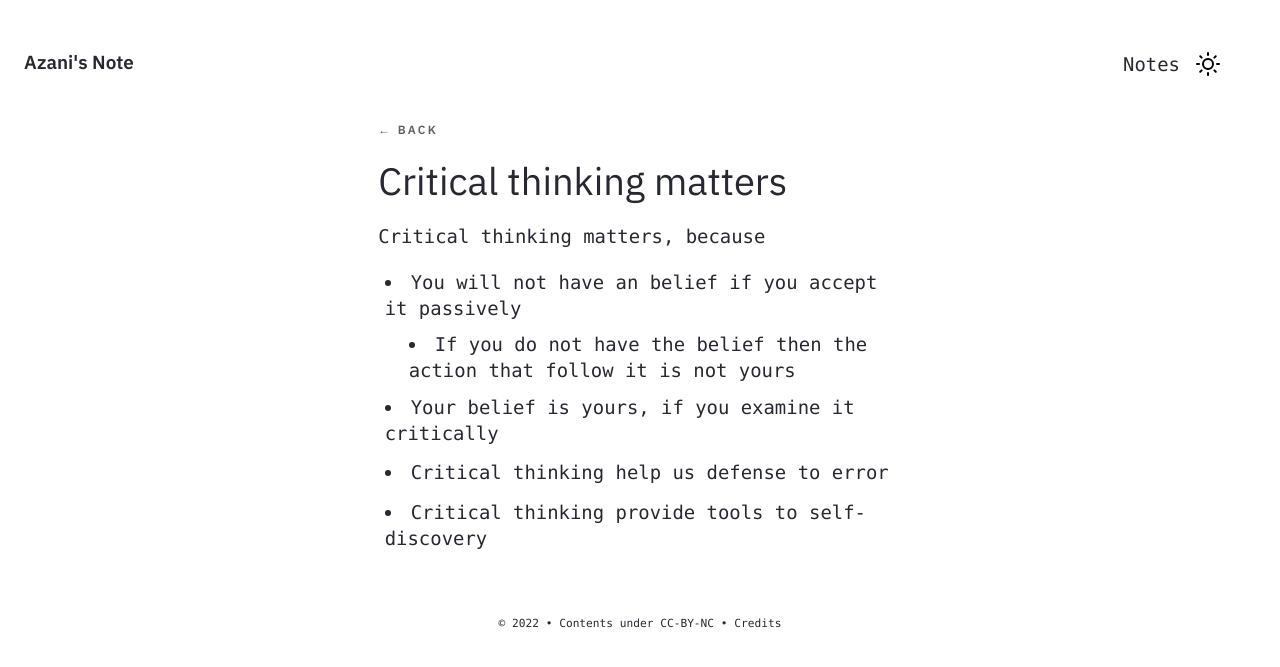
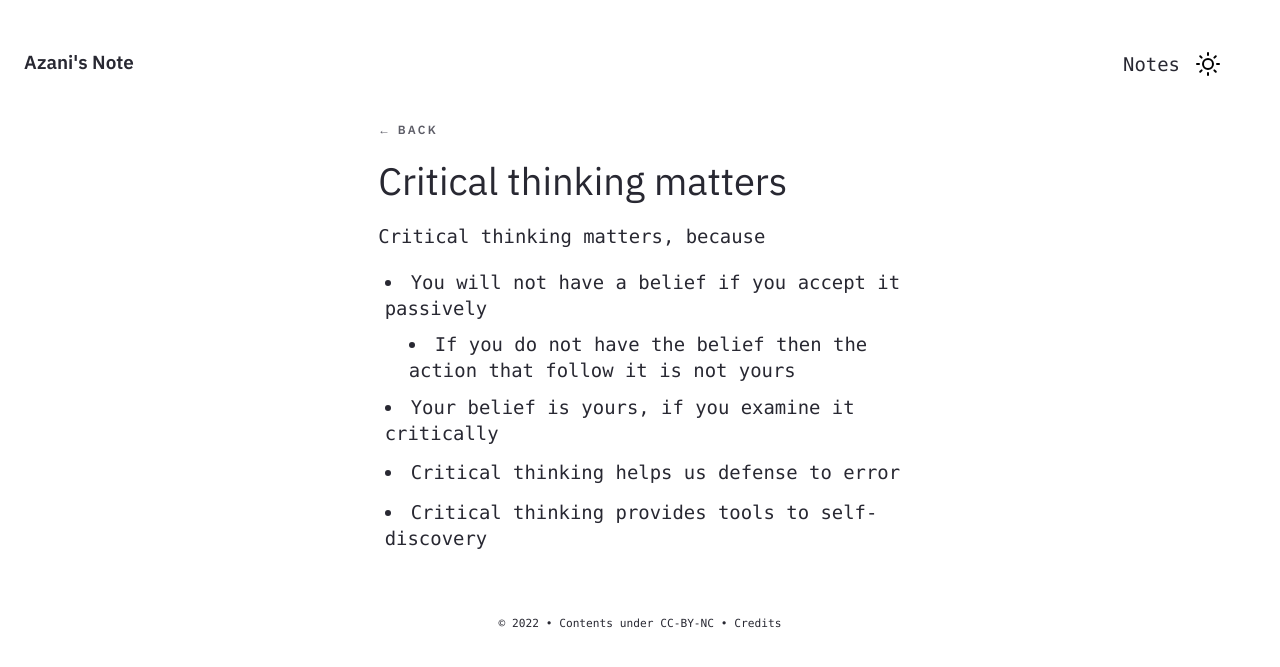
Before and after one commit to azanihs/azanihs.github.io, a Jekyll site: the page built from _notes/Public/Critical thinking matters.md, in a window 1280 px wide. Shown: the top 667 px of the page. Built offline with Jekyll 4.4.1, drawn with Linux system fonts in a browser that asks for light colours.

Commit message:
Update Critical thinking matters.md

```diff
--- a/_notes/Public/Critical thinking matters.md
+++ b/_notes/Public/Critical thinking matters.md
@@ -6,8 +6,8 @@ date : 07-07-2022
 
 Critical thinking matters, because
 
--   You will not have an belief if you accept it passively
+-   You will not have a belief if you accept it passively
     -   If you do not have the belief then the action that follow it is not yours
 -   Your belief is yours, if you examine it critically
--   Critical thinking help us defense to error
--   Critical thinking provide tools to self-discovery
+-   Critical thinking helps us defense to error
+-   Critical thinking provides tools to self-discovery
```
